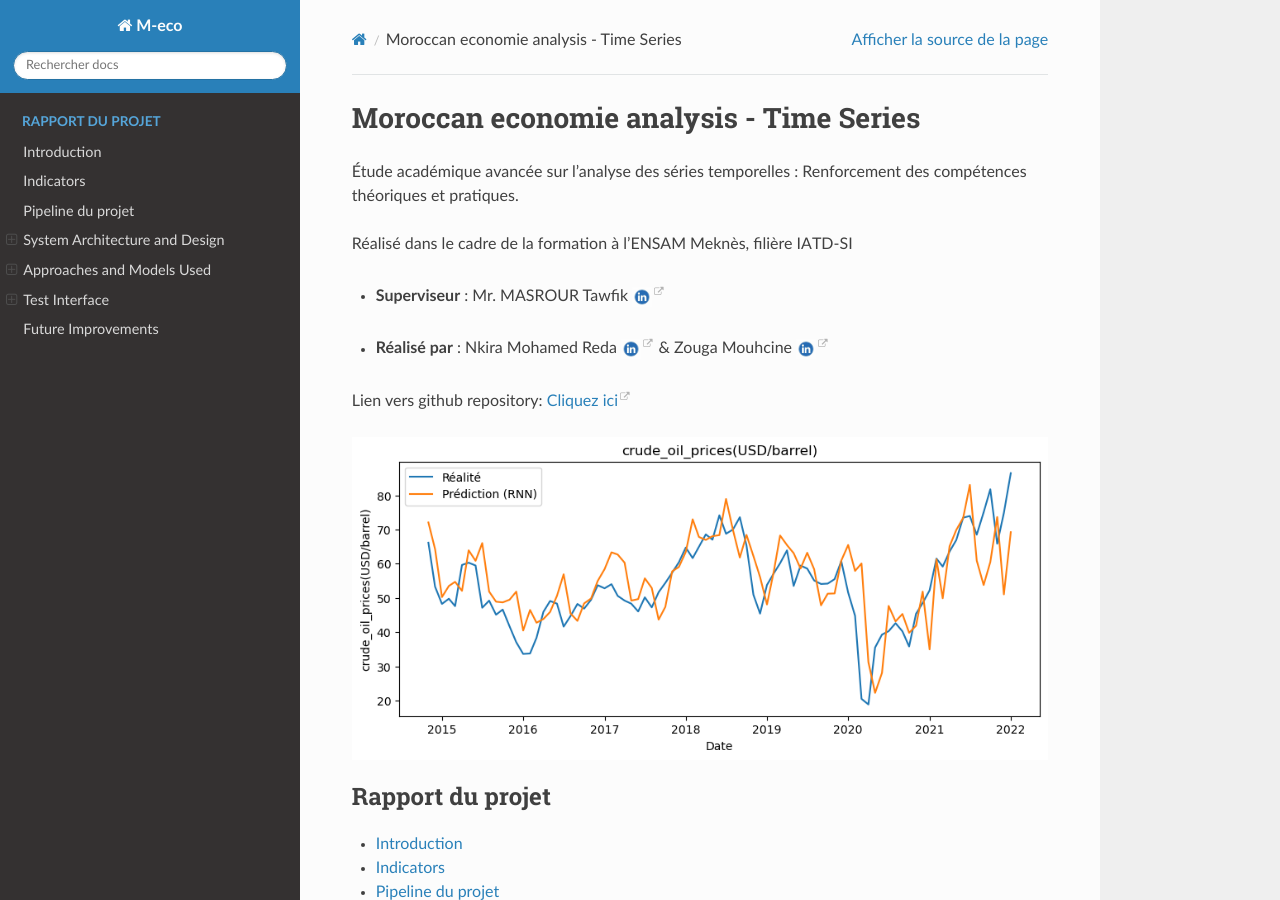
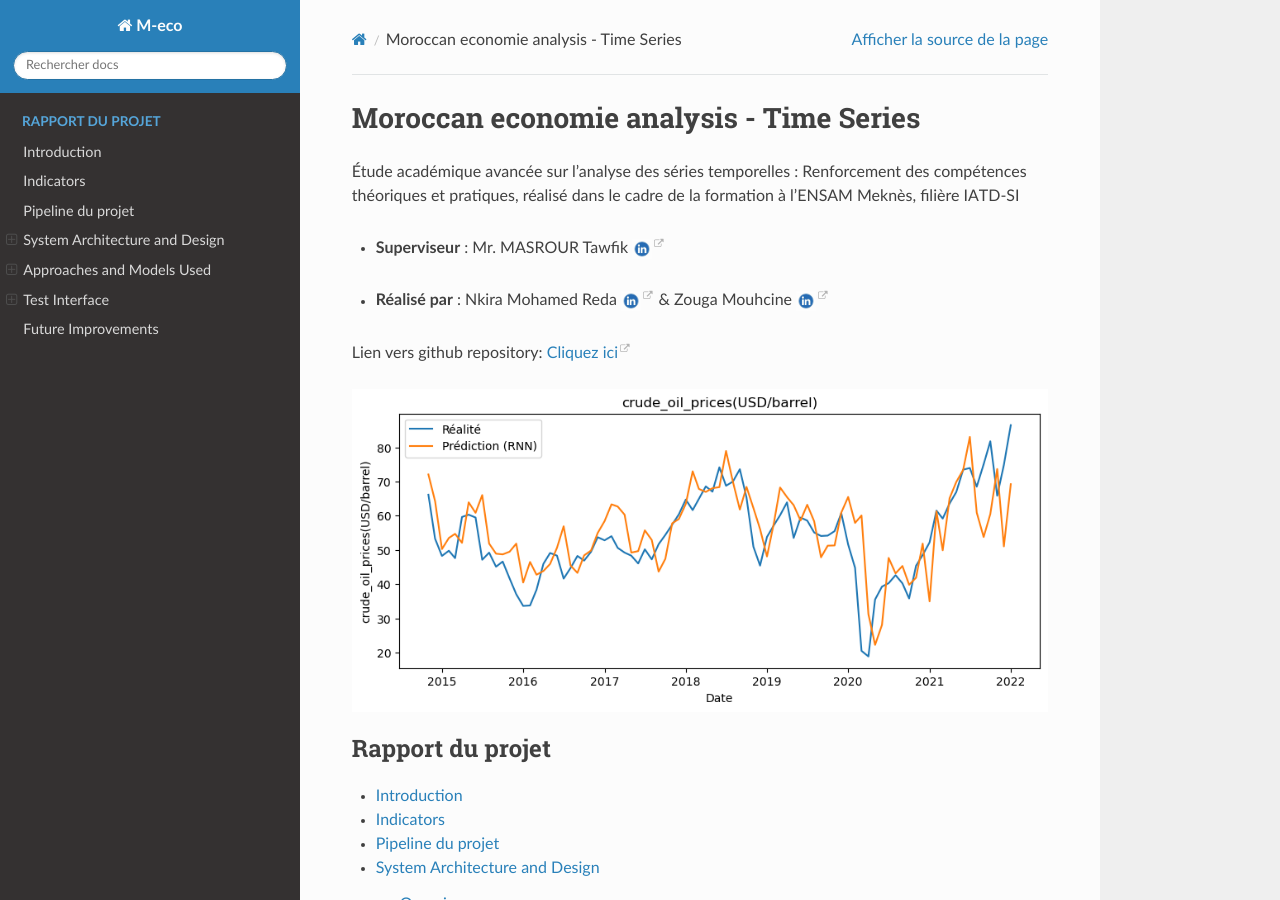
Before and after one commit to med-reda-nk/M_eco, a Sphinx documentation site: the page built from Documentation/index.rst, in a window 1280 px wide and 900 px high. Built offline with Sphinx 7.4.7 and the Read the Docs theme 3.1.0, drawn with Linux system fonts in a browser that asks for light colours.

```diff
--- a/Documentation/index.rst
+++ b/Documentation/index.rst
@@ -1,8 +1,6 @@
 Moroccan economie analysis - Time Series
 ========================================
-Étude académique avancée sur l’analyse des séries temporelles : Renforcement des compétences théoriques et pratiques.
-
-Réalisé dans le cadre de la formation à l’ENSAM Meknès, filière IATD-SI
+Étude académique avancée sur l’analyse des séries temporelles : Renforcement des compétences théoriques et pratiques, réalisé dans le cadre de la formation à l’ENSAM Meknès, filière IATD-SI
 
 
 - **Superviseur** :  Mr. MASROUR Tawfik |linkedin_Masrour|
```
